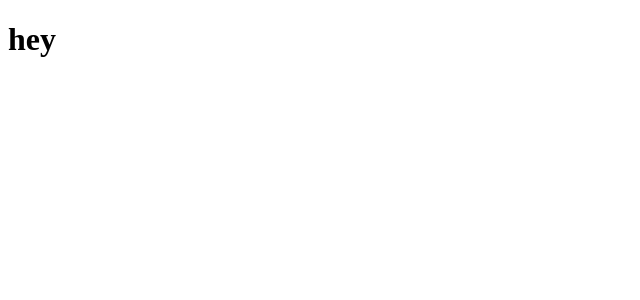
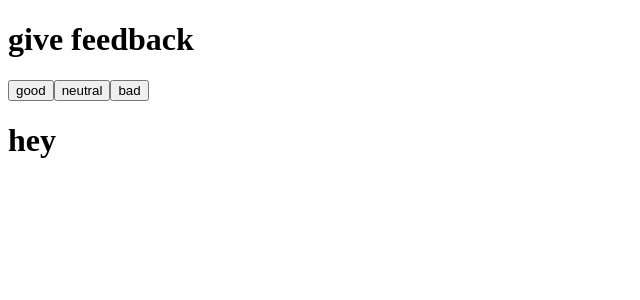
Before and after one commit to 1Dedios/helsinki-fullstack, a React (Create React App) app in the folder part1/unicafe/: page / in a window 1280 px wide. Shown: the top 300 px of the page, without its empty margins (0-640 px from the left). Built offline with nearby package versions, Linux system fonts and the light colour scheme.

Commit message:
feedback buttons created

```diff
--- a/part1/unicafe/src/App.js
+++ b/part1/unicafe/src/App.js
@@ -1,6 +1,14 @@
+const Heading = () => <h1>give feedback</h1>;
+
+const Button = ({ text }) => <button>{text}</button>;
+
 function App() {
   return (
-    <div className="App">
+    <div>
+      <Heading />
+      <Button text={"good"} />
+      <Button text={"neutral"} />
+      <Button text={"bad"} />
       <h1>hey</h1>
     </div>
   );
--- a/part1/unicafe/src/index.js
+++ b/part1/unicafe/src/index.js
@@ -1,10 +1,6 @@
 import React from "react";
 import ReactDOM from "react-dom/client";
+
 import App from "./App";
 
-const root = ReactDOM.createRoot(document.getElementById("root"));
-root.render(
-  <React.StrictMode>
-    <App />
-  </React.StrictMode>
-);
+ReactDOM.createRoot(document.getElementById("root")).render(<App />);
```
